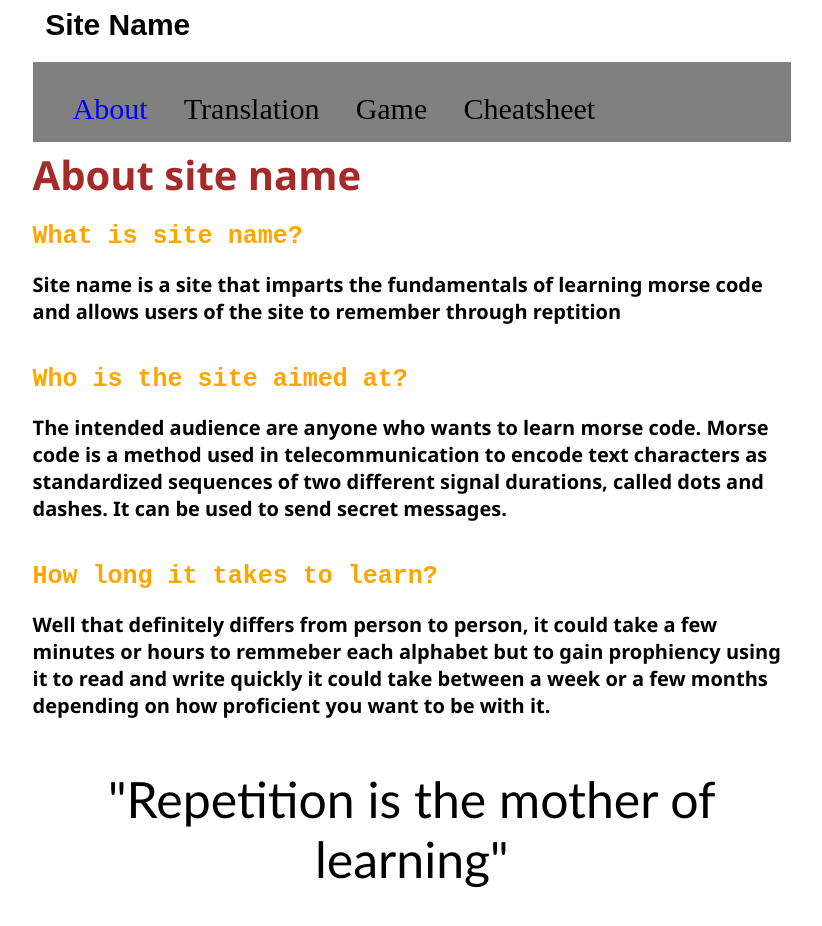
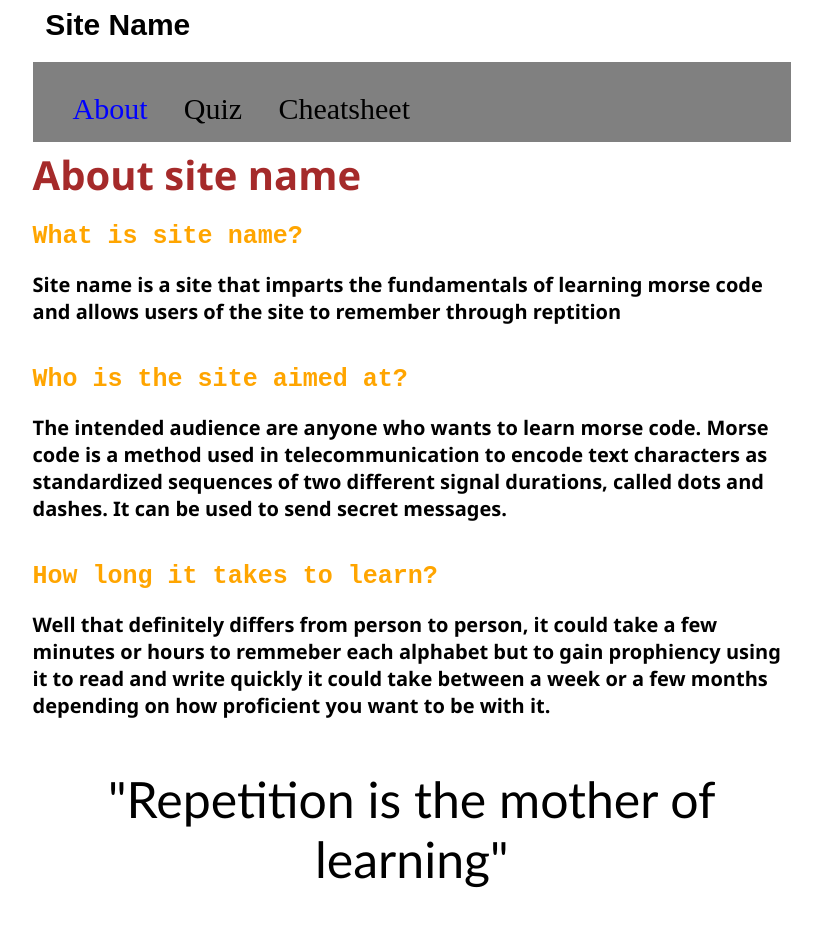
Before and after one commit to Bryan-Chua-Hwa-Zhe/ID-Assignment-2, a plain HTML site: page index.html in a window 1280 px wide. Shown: the whole page, without its empty margins (165-987 px from the left). Drawn offline with Linux system fonts and the light colour scheme.

Commit message:
Update index.html

```diff
--- a/index.html
+++ b/index.html
@@ -21,8 +21,7 @@
                 <div class="nav-links">
                     <ul>
                         <li><a href="index.html" id = "index">About</a></li>
-                        <li><a href="#translation">Translation</a></li>
-                        <li><a href="#game">Game</a></li>
+                        <li><a href="index3.html">Quiz</a></li>
                         <li><a href="cheatsheet.html">Cheatsheet</a></li>
 
                     </ul>
```
